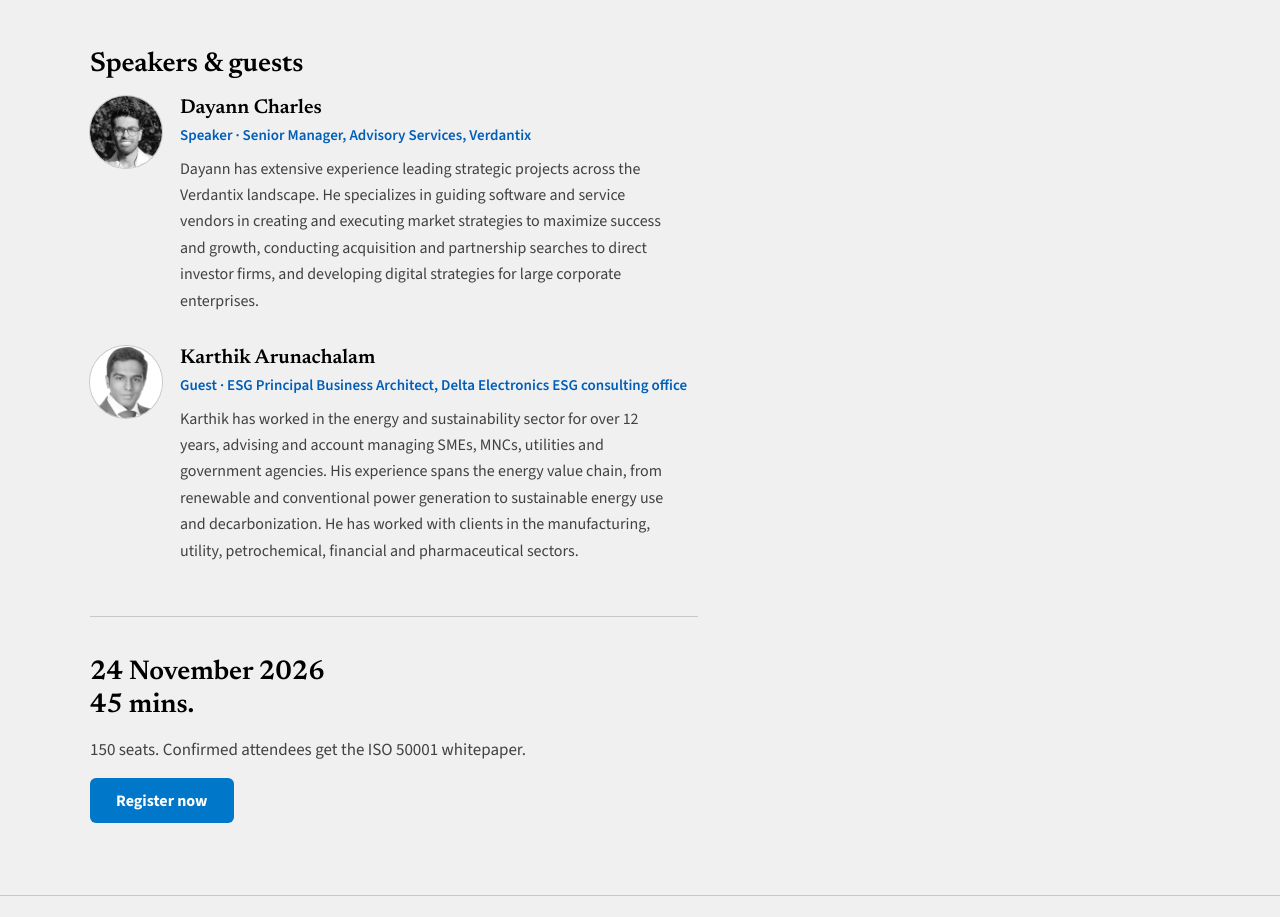
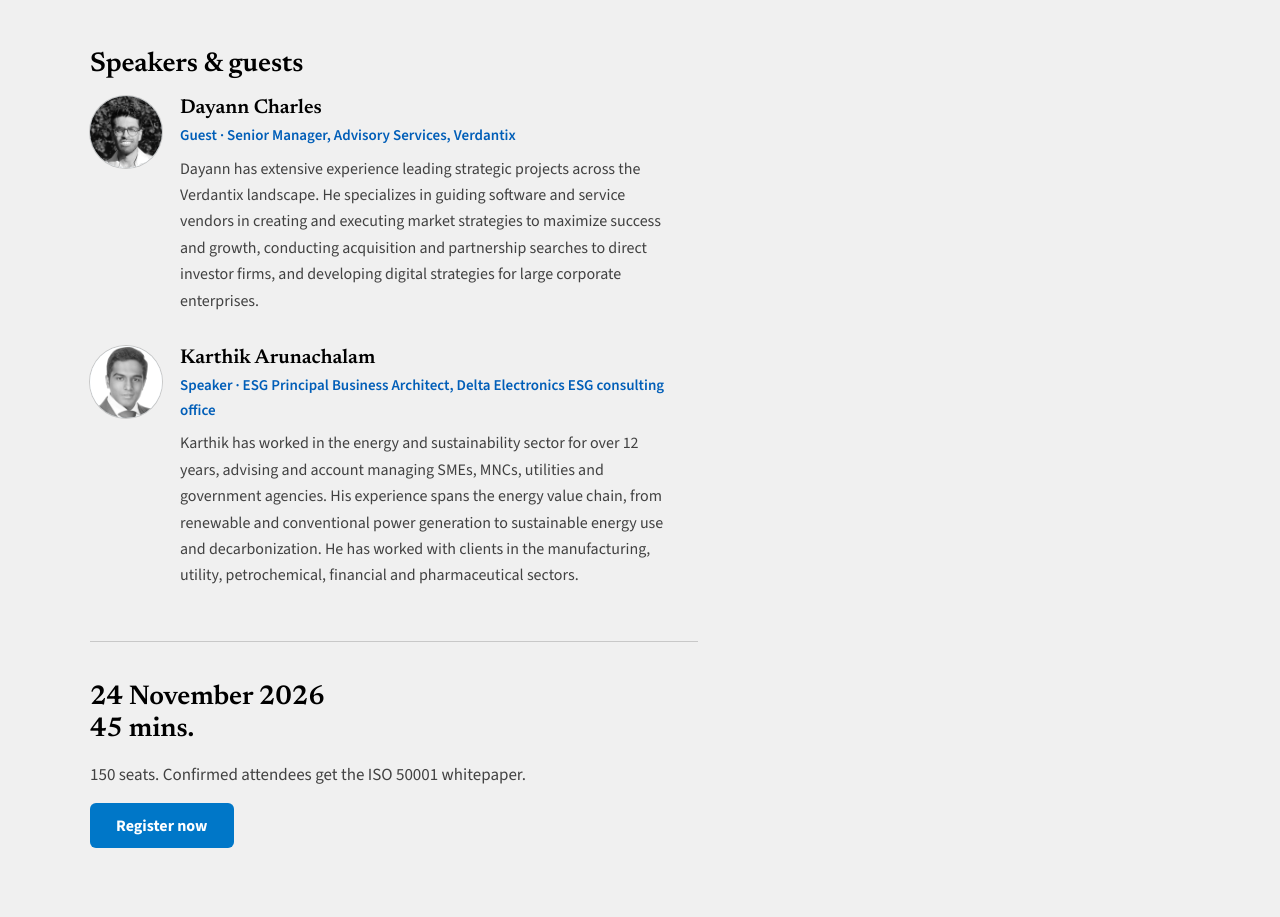
Before and after one commit to delta-electronics-esg/delta-webinar, a plain HTML site: page index.html in a window 1280 px wide. Shown: the part 2374-3291 px from the top of the page. Drawn offline with nearby package versions, Linux system fonts and the light colour scheme.

Commit message:
Swap speaker and guest labels
Co-Authored-By: Claude Opus 5.5 <noreply@anthropic.com>

```diff
--- a/index.html
+++ b/index.html
@@ -351,7 +351,7 @@ footer{border-top:1px solid var(--line);padding-block:24px;color:var(--muted);fo
           <div class="avatar"><span aria-hidden="true">DC</span><img src="assets/speakers/dayann-charles.jpg" alt="Dayann Charles" width="144" height="144" loading="lazy" onerror="this.remove()"></div>
           <div>
             <h3>Dayann Charles</h3>
-            <p class="role">Speaker · Senior Manager, Advisory Services, Verdantix</p>
+            <p class="role">Guest · Senior Manager, Advisory Services, Verdantix</p>
             <p class="bio">Dayann has extensive experience leading strategic projects across the Verdantix landscape. He specializes in guiding software and service vendors in creating and executing market strategies to maximize success and growth, conducting acquisition and partnership searches to direct investor firms, and developing digital strategies for large corporate enterprises.</p>
           </div>
         </article>
@@ -359,7 +359,7 @@ footer{border-top:1px solid var(--line);padding-block:24px;color:var(--muted);fo
           <div class="avatar"><span aria-hidden="true">KA</span><img src="assets/speakers/karthik-arunachalam.jpg" alt="Karthik Arunachalam" width="144" height="144" loading="lazy" onerror="this.remove()"></div>
           <div>
             <h3>Karthik Arunachalam</h3>
-            <p class="role">Guest · ESG Principal Business Architect, Delta Electronics ESG consulting office</p>
+            <p class="role">Speaker · ESG Principal Business Architect, Delta Electronics ESG consulting office</p>
             <p class="bio">Karthik has worked in the energy and sustainability sector for over 12 years, advising and account managing SMEs, MNCs, utilities and government agencies. His experience spans the energy value chain, from renewable and conventional power generation to sustainable energy use and decarbonization. He has worked with clients in the manufacturing, utility, petrochemical, financial and pharmaceutical sectors.</p>
           </div>
         </article>
```
